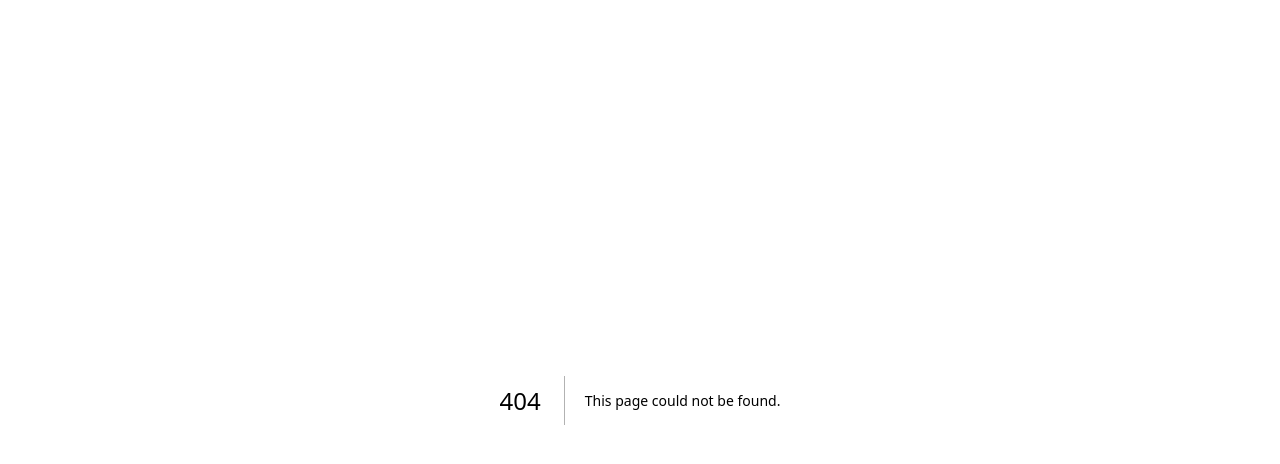
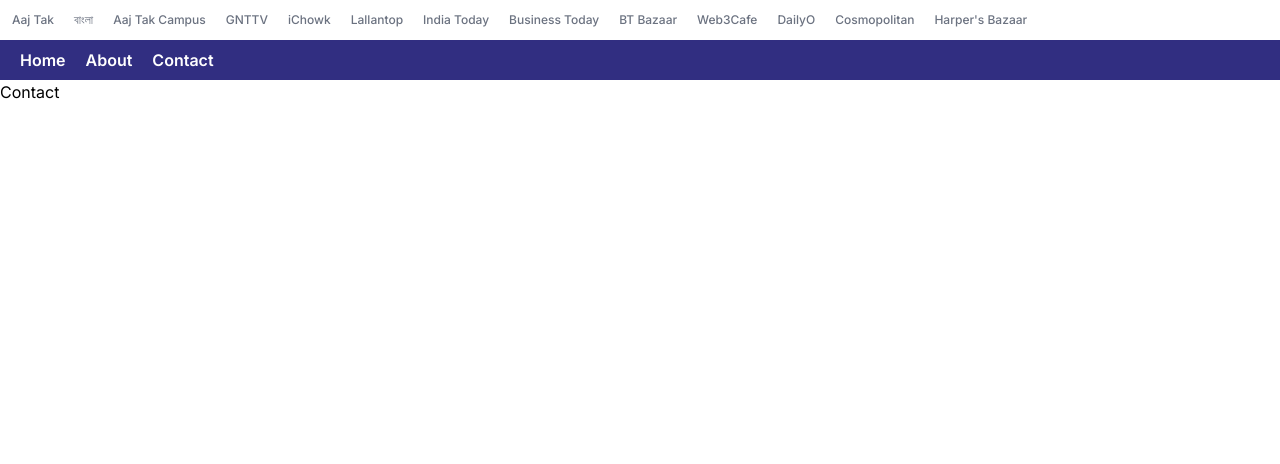
Before and after one commit to frameworkfuturistic/News-next, a Next.js app: page /contact in a window 1280 px wide. Before the commit this address had no page. Shown: the top 464 px of the page. Built offline with nearby package versions, Linux system fonts and the light colour scheme.

Commit message:
first commit

```diff
--- /dev/null
+++ b/src/app/about/page.js
@@ -0,0 +1,9 @@
+import React from 'react'
+
+const About = () => {
+  return (
+    <div>About</div>
+  )
+}
+
+export default About
--- /dev/null
+++ b/src/app/contact/page.js
@@ -0,0 +1,9 @@
+import React from 'react'
+
+const Contact = () => {
+    return (
+        <div>Contact</div>
+    )
+}
+
+export default Contact
--- a/src/app/globals.css
+++ b/src/app/globals.css
@@ -1,27 +1,3 @@
 @tailwind base;
 @tailwind components;
 @tailwind utilities;
-
-:root {
-  --foreground-rgb: 0, 0, 0;
-  --background-start-rgb: 214, 219, 220;
-  --background-end-rgb: 255, 255, 255;
-}
-
-@media (prefers-color-scheme: dark) {
-  :root {
-    --foreground-rgb: 255, 255, 255;
-    --background-start-rgb: 0, 0, 0;
-    --background-end-rgb: 0, 0, 0;
-  }
-}
-
-body {
-  color: rgb(var(--foreground-rgb));
-  background: linear-gradient(
-      to bottom,
-      transparent,
-      rgb(var(--background-end-rgb))
-    )
-    rgb(var(--background-start-rgb));
-}
--- a/src/app/layout.js
+++ b/src/app/layout.js
@@ -1,5 +1,7 @@
+import Header1 from '@/components/headers/Header1'
 import './globals.css'
 import { Inter } from 'next/font/google'
+import TopHeader from '@/components/headers/TopHeader'
 
 const inter = Inter({ subsets: ['latin'] })
 
@@ -11,7 +13,11 @@ export const metadata = {
 export default function RootLayout({ children }) {
   return (
     <html lang="en">
-      <body className={inter.className}>{children}</body>
+      <body className={inter.className}>
+        <TopHeader />
+        <Header1 />
+        {children}
+      </body>
     </html>
   )
 }
--- a/src/app/page.js
+++ b/src/app/page.js
@@ -1,113 +1,35 @@
-import Image from 'next/image'
+'use client'
+import Tile1 from "@/components/tiles/Tile1";
+import { useState } from "react";
+import { AiOutlineClose } from 'react-icons/ai';
 
 export default function Home() {
+  const [showBreakingNewsTitle, setShowBreakingNewsTitle] = useState(true)
   return (
-    <main className="flex min-h-screen flex-col items-center justify-between p-24">
-      <div className="z-10 max-w-5xl w-full items-center justify-between font-mono text-sm lg:flex">
-        <p className="fixed left-0 top-0 flex w-full justify-center border-b border-gray-300 bg-gradient-to-b from-zinc-200 pb-6 pt-8 backdrop-blur-2xl dark:border-neutral-800 dark:bg-zinc-800/30 dark:from-inherit lg:static lg:w-auto  lg:rounded-xl lg:border lg:bg-gray-200 lg:p-4 lg:dark:bg-zinc-800/30">
-          Get started by editing&nbsp;
-          <code className="font-mono font-bold">src/app/page.js</code>
-        </p>
-        <div className="fixed bottom-0 left-0 flex h-48 w-full items-end justify-center bg-gradient-to-t from-white via-white dark:from-black dark:via-black lg:static lg:h-auto lg:w-auto lg:bg-none">
-          <a
-            className="pointer-events-none flex place-items-center gap-2 p-8 lg:pointer-events-auto lg:p-0"
-            href="https://vercel.com?utm_source=create-next-app&utm_medium=appdir-template&utm_campaign=create-next-app"
-            target="_blank"
-            rel="noopener noreferrer"
-          >
-            By{' '}
-            <Image
-              src="/vercel.svg"
-              alt="Vercel Logo"
-              className="dark:invert"
-              width={100}
-              height={24}
-              priority
-            />
-          </a>
+    <>
+
+      {
+        showBreakingNewsTitle &&
+        <div className="flex justify-between items-center bg-red-600 text-white rounded-3xl px-4 py-1 m-4 cursor-pointer font-semibold">
+          <div>
+            <span className="italic">BREAKING NEWS</span>
+            <span className="border border-r mx-2"></span>
+            <span>राज्यसभा में भी महिला आरक्षण विधेयक पारित, महिला सांसदों ने PM मोदी के साथ मनाया जश्न</span>
+          </div>
+          <AiOutlineClose onClick={() => setShowBreakingNewsTitle(false)} size={20} />
+        </div>
+      }
+
+      <h1 className="text-3xl font-bold underline">
+        Hello world!
+      </h1>
+      <div>
+        <div className="space-y-5">
+          <Tile1 />
+          <Tile1 />
+          <Tile1 />
         </div>
       </div>
-
-      <div className="relative flex place-items-center before:absolute before:h-[300px] before:w-[480px] before:-translate-x-1/2 before:rounded-full before:bg-gradient-radial before:from-white before:to-transparent before:blur-2xl before:content-[''] after:absolute after:-z-20 after:h-[180px] after:w-[240px] after:translate-x-1/3 after:bg-gradient-conic after:from-sky-200 after:via-blue-200 after:blur-2xl after:content-[''] before:dark:bg-gradient-to-br before:dark:from-transparent before:dark:to-blue-700 before:dark:opacity-10 after:dark:from-sky-900 after:dark:via-[#0141ff] after:dark:opacity-40 before:lg:h-[360px] z-[-1]">
-        <Image
-          className="relative dark:drop-shadow-[0_0_0.3rem_#ffffff70] dark:invert"
-          src="/next.svg"
-          alt="Next.js Logo"
-          width={180}
-          height={37}
-          priority
-        />
-      </div>
-
-      <div className="mb-32 grid text-center lg:max-w-5xl lg:w-full lg:mb-0 lg:grid-cols-4 lg:text-left">
-        <a
-          href="https://nextjs.org/docs?utm_source=create-next-app&utm_medium=appdir-template&utm_campaign=create-next-app"
-          className="group rounded-lg border border-transparent px-5 py-4 transition-colors hover:border-gray-300 hover:bg-gray-100 hover:dark:border-neutral-700 hover:dark:bg-neutral-800/30"
-          target="_blank"
-          rel="noopener noreferrer"
-        >
-          <h2 className={`mb-3 text-2xl font-semibold`}>
-            Docs{' '}
-            <span className="inline-block transition-transform group-hover:translate-x-1 motion-reduce:transform-none">
-              -&gt;
-            </span>
-          </h2>
-          <p className={`m-0 max-w-[30ch] text-sm opacity-50`}>
-            Find in-depth information about Next.js features and API.
-          </p>
-        </a>
-
-        <a
-          href="https://nextjs.org/learn?utm_source=create-next-app&utm_medium=appdir-template-tw&utm_campaign=create-next-app"
-          className="group rounded-lg border border-transparent px-5 py-4 transition-colors hover:border-gray-300 hover:bg-gray-100 hover:dark:border-neutral-700 hover:dark:bg-neutral-800 hover:dark:bg-opacity-30"
-          target="_blank"
-          rel="noopener noreferrer"
-        >
-          <h2 className={`mb-3 text-2xl font-semibold`}>
-            Learn{' '}
-            <span className="inline-block transition-transform group-hover:translate-x-1 motion-reduce:transform-none">
-              -&gt;
-            </span>
-          </h2>
-          <p className={`m-0 max-w-[30ch] text-sm opacity-50`}>
-            Learn about Next.js in an interactive course with&nbsp;quizzes!
-          </p>
-        </a>
-
-        <a
-          href="https://vercel.com/templates?framework=next.js&utm_source=create-next-app&utm_medium=appdir-template&utm_campaign=create-next-app"
-          className="group rounded-lg border border-transparent px-5 py-4 transition-colors hover:border-gray-300 hover:bg-gray-100 hover:dark:border-neutral-700 hover:dark:bg-neutral-800/30"
-          target="_blank"
-          rel="noopener noreferrer"
-        >
-          <h2 className={`mb-3 text-2xl font-semibold`}>
-            Templates{' '}
-            <span className="inline-block transition-transform group-hover:translate-x-1 motion-reduce:transform-none">
-              -&gt;
-            </span>
-          </h2>
-          <p className={`m-0 max-w-[30ch] text-sm opacity-50`}>
-            Explore the Next.js 13 playground.
-          </p>
-        </a>
-
-        <a
-          href="https://vercel.com/new?utm_source=create-next-app&utm_medium=appdir-template&utm_campaign=create-next-app"
-          className="group rounded-lg border border-transparent px-5 py-4 transition-colors hover:border-gray-300 hover:bg-gray-100 hover:dark:border-neutral-700 hover:dark:bg-neutral-800/30"
-          target="_blank"
-          rel="noopener noreferrer"
-        >
-          <h2 className={`mb-3 text-2xl font-semibold`}>
-            Deploy{' '}
-            <span className="inline-block transition-transform group-hover:translate-x-1 motion-reduce:transform-none">
-              -&gt;
-            </span>
-          </h2>
-          <p className={`m-0 max-w-[30ch] text-sm opacity-50`}>
-            Instantly deploy your Next.js site to a shareable URL with Vercel.
-          </p>
-        </a>
-      </div>
-    </main>
+    </>
   )
 }
--- /dev/null
+++ b/src/components/headers/Header1.js
@@ -0,0 +1,16 @@
+import Link from 'next/link'
+import React from 'react'
+
+const Header1 = () => {
+    return (
+        <>
+            <div className='bg-indigo-900 font-semibold text-white flex items-center px-5 space-x-5 h-10'>
+                <Link href="/">Home</Link>
+                <Link href="/about">About</Link>
+                <Link href="/contact">Contact</Link>
+            </div>
+        </>
+    )
+}
+
+export default Header1
--- /dev/null
+++ b/src/components/headers/TopHeader.js
@@ -0,0 +1,25 @@
+import React from 'react'
+
+const TopHeader = () => {
+    return (
+        <>
+            <div className='flex text-xs my-3 mx-3 font-medium space-x-5 text-gray-500 scroll-mx-20 whitespace-nowrap'>
+                <p>Aaj Tak</p>
+                <p>বাংলা</p>
+                <p>Aaj Tak Campus</p>
+                <p>GNTTV</p>
+                <p>iChowk</p>
+                <p>Lallantop</p>
+                <p>India Today</p>
+                <p>Business Today</p>
+                <p>BT Bazaar</p>
+                <p>Web3Cafe</p>
+                <p>DailyO</p>
+                <p>Cosmopolitan</p>
+                <p>Harper's Bazaar</p>
+            </div>
+        </>
+    )
+}
+
+export default TopHeader
--- /dev/null
+++ b/src/components/tiles/Tile1.js
@@ -0,0 +1,15 @@
+import React from 'react'
+
+const Tile1 = () => {
+    return (
+        <>
+            <div className='flex items-center m-3'>
+                <img className='h-16 w-32 border' src="https://akm-img-a-in.tosshub.com/sites/visualstory/wp/2023/09/wicketkeeper-helmet-catch.jpg?size=120:68" alt="Test Image" srcset="" />
+                <p className='w-64 text-lg mx-4 font-semibold'>Lorem ipsum dolor sit amet consectetur adipisicing</p>
+            </div>
+
+        </>
+    )
+}
+
+export default Tile1
--- a/tailwind.config.js
+++ b/tailwind.config.js
@@ -1,18 +1,15 @@
 /** @type {import('tailwindcss').Config} */
 module.exports = {
   content: [
-    './src/pages/**/*.{js,ts,jsx,tsx,mdx}',
-    './src/components/**/*.{js,ts,jsx,tsx,mdx}',
-    './src/app/**/*.{js,ts,jsx,tsx,mdx}',
+    "./app/**/*.{js,ts,jsx,tsx,mdx}",
+    "./pages/**/*.{js,ts,jsx,tsx,mdx}",
+    "./components/**/*.{js,ts,jsx,tsx,mdx}",
+
+    // Or if using `src` directory:
+    "./src/**/*.{js,ts,jsx,tsx,mdx}",
   ],
   theme: {
-    extend: {
-      backgroundImage: {
-        'gradient-radial': 'radial-gradient(var(--tw-gradient-stops))',
-        'gradient-conic':
-          'conic-gradient(from 180deg at 50% 50%, var(--tw-gradient-stops))',
-      },
-    },
+    extend: {},
   },
   plugins: [],
 }
```
Also changed, not shown: package.json (+6 -3 lines), 1 other file (tests, documents, lock files or other folders).
